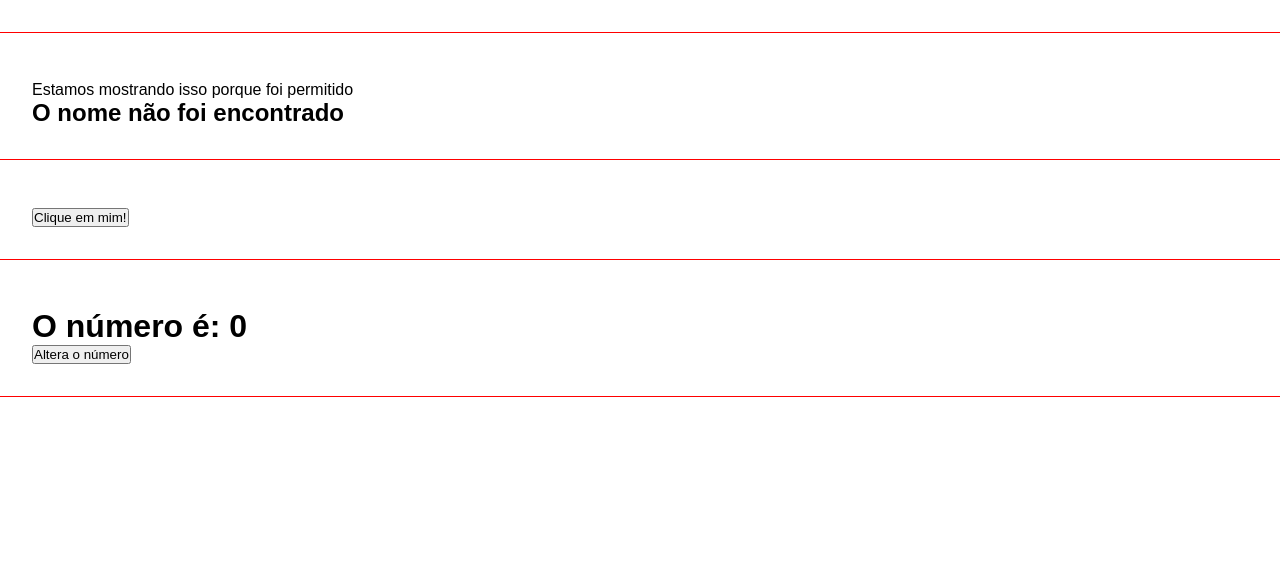
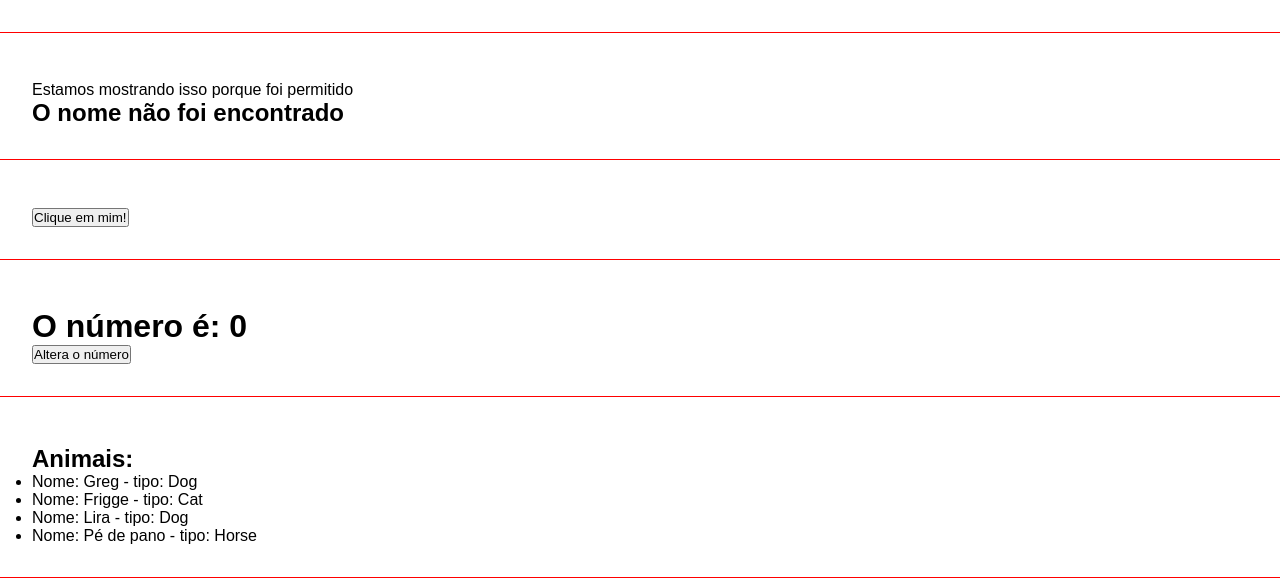
Before and after one commit to alluisi/aula-angular13, an Angular app: page / in a window 1280 px wide. Shown: the part 705-1287 px from the top of the page. Built offline with nearby package versions, Linux system fonts and the light colour scheme.

Commit message:
aula 12/renderizacao de lista

```diff
--- a/src/app/app.component.html
+++ b/src/app/app.component.html
@@ -10,3 +10,4 @@
 <app-if-render></app-if-render>
 <app-eventos></app-eventos>
 <app-emitter></app-emitter>
+<app-list-render></app-list-render>
--- a/src/app/app.module.ts
+++ b/src/app/app.module.ts
@@ -10,6 +10,7 @@
 import { EventosComponent } from './components/eventos/eventos.component';
 import { EmitterComponent } from './components/emitter/emitter.component';
 import { ChangeNumberComponent } from './components/change-number/change-number.component';
+import { ListRenderComponent } from './components/list-render/list-render.component';
 
 @NgModule({
   declarations: [
@@ -20,7 +21,8 @@
     IfRenderComponent,
     EventosComponent,
     EmitterComponent,
-    ChangeNumberComponent
+    ChangeNumberComponent,
+    ListRenderComponent
   ],
   imports: [
     BrowserModule,
--- /dev/null
+++ b/src/app/components/list-render/list-render.component.html
@@ -0,0 +1,8 @@
+<div class="class">
+    <h2>Animais:</h2>
+    <ul>
+        <li *ngFor="let animal of animals">
+            Nome: {{ animal.name }} - tipo: {{ animal.type }}
+        </li>
+    </ul>
+</div>
--- /dev/null
+++ b/src/app/components/list-render/list-render.component.ts
@@ -0,0 +1,22 @@
+import { Component, OnInit } from '@angular/core';
+
+@Component({
+  selector: 'app-list-render',
+  templateUrl: './list-render.component.html',
+  styleUrls: ['./list-render.component.css']
+})
+export class ListRenderComponent implements OnInit {
+
+  animals = [
+    { name: 'Greg', type: 'Dog'},
+    { name: 'Frigge', type: 'Cat'},
+    { name: 'Lira', type: 'Dog'},
+    { name: 'Pé de pano', type: 'Horse'}
+  ];
+
+  constructor() { }
+
+  ngOnInit(): void {
+  }
+
+}
```
Also changed, not shown: src/app/components/list-render/list-render.component.css (added), 1 other file (tests, documents, lock files or other folders).
